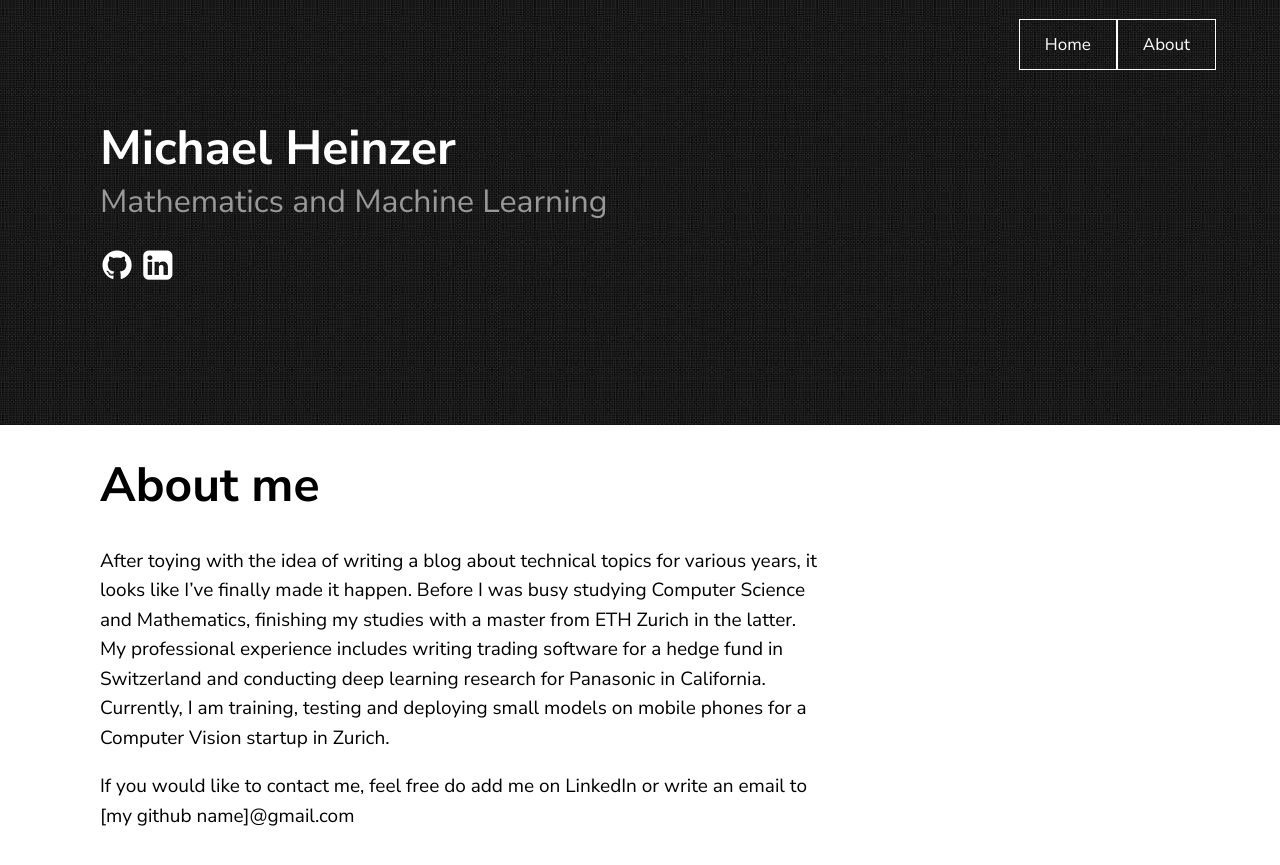
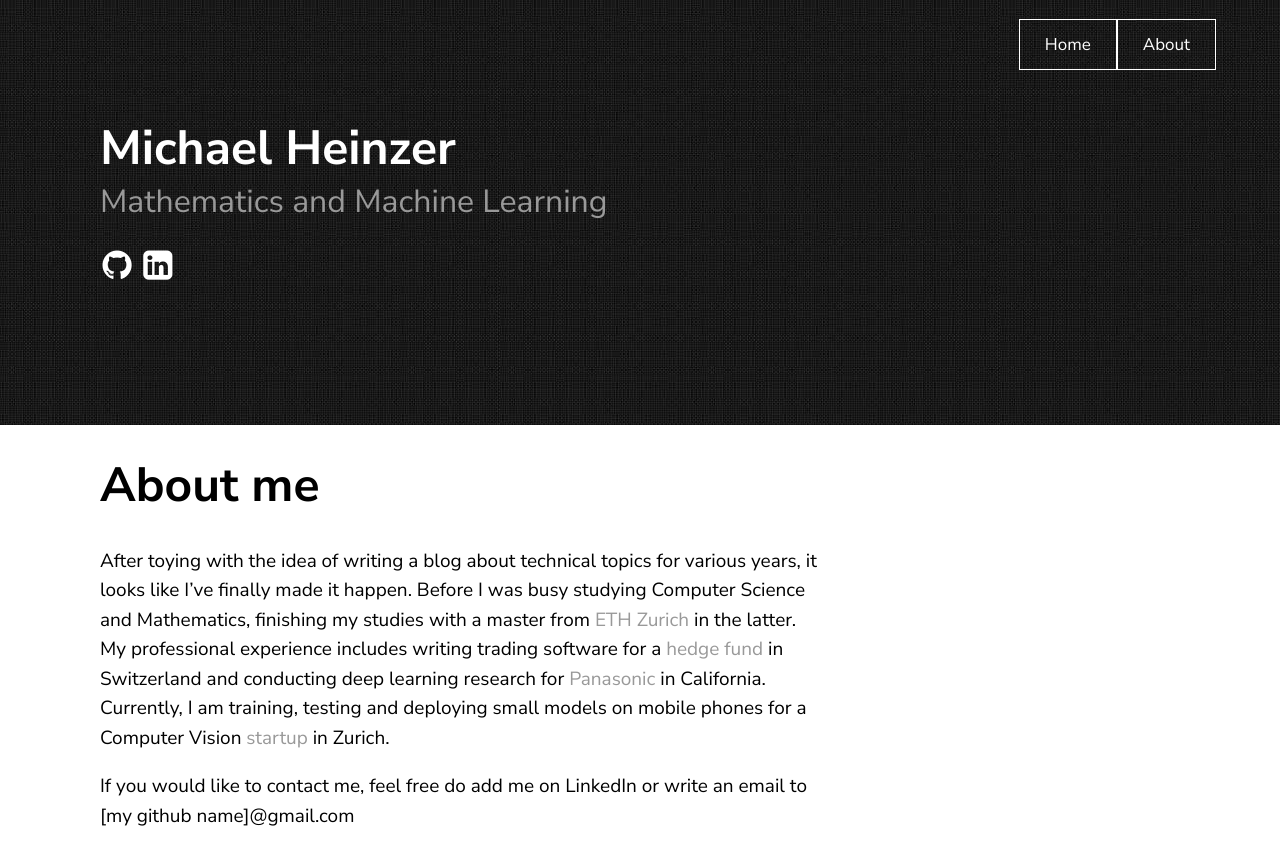
Before and after one commit to heinzermch/heinzermch.github.io, a Jekyll site: the page built from about.md, in a window 1280 px wide. Shown: the top 865 px of the page. Built offline with Jekyll 4.4.1, drawn with Linux system fonts in a browser that asks for light colours; part of the change alters nothing that is shown.

```diff
--- a/about.md
+++ b/about.md
@@ -4,6 +4,6 @@ title: About me
 ---
 # About me
 
-After toying with the idea of writing a blog about technical topics for various years, it looks like I've finally made it happen. Before I was busy studying Computer Science and Mathematics, finishing my studies with a master from ETH Zurich in the latter. My professional experience includes writing trading software for a hedge fund in Switzerland and conducting deep learning research for Panasonic in California. Currently, I am training, testing and deploying small models on mobile phones for a Computer Vision startup in Zurich.
+After toying with the idea of writing a blog about technical topics for various years, it looks like I've finally made it happen. Before I was busy studying Computer Science and Mathematics, finishing my studies with a master from [ETH Zurich](https://math.ethz.ch/) in the latter. My professional experience includes writing trading software for a [hedge fund](http://www.stonemilliner.com/) in Switzerland and conducting deep learning research for [Panasonic](https://www.panasonic.com/global/corporate/technology-design/r-and-d.html) in California. Currently, I am training, testing and deploying small models on mobile phones for a Computer Vision [startup](https://www.scandit.com/) in Zurich.
 
 If you would like to contact me, feel free do add me on LinkedIn or write an email to [my github name]@gmail.com
```
